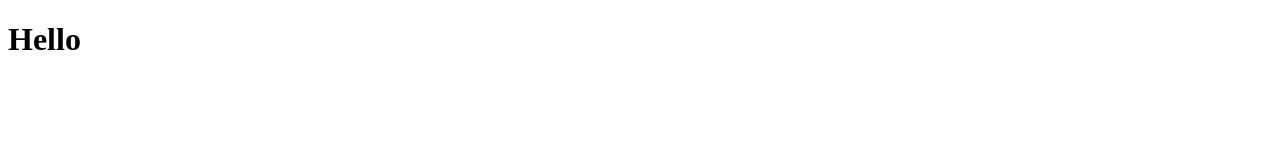
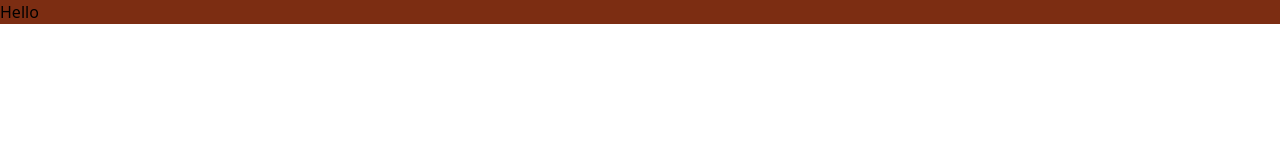
Before and after one commit to abhaygoel14/HisabKaro, a React app: page / in a window 1280 px wide. Built offline with nearby package versions, Linux system fonts and the light colour scheme.

Commit message:
Integrated Tailwindcss

```diff
--- a/App.js
+++ b/App.js
@@ -3,7 +3,7 @@ import ReactDOM from "react-dom/client";
 const HeaderComponent = function () {
   return (
     <div>
-      <h1>Hello</h1>
+      <h1 className="bg-orange-900">Hello</h1>
     </div>
   );
 };
--- /dev/null
+++ b/index.css
@@ -0,0 +1,3 @@
+@tailwind base;
+@tailwind components;
+@tailwind utilities;
--- a/index.html
+++ b/index.html
@@ -9,6 +9,7 @@
     <style>
         @import url('https://fonts.googleapis.com/css2?family=Lato&display=swap');
     </style>
+      <link href="./index.css" rel="stylesheet">
 </head>
 
 <body>
--- a/package.json
+++ b/package.json
@@ -18,7 +18,9 @@
   "homepage": "https://github.com/abhaygoel14/HisabKaro#readme",
   "devDependencies": {
     "parcel": "^2.9.1",
-    "process": "^0.11.10"
+    "postcss": "^8.4.24",
+    "process": "^0.11.10",
+    "tailwindcss": "^3.3.2"
   },
   "dependencies": {
     "react": "^18.2.0",
--- /dev/null
+++ b/tailwind.config.js
@@ -0,0 +1,10 @@
+/** @type {import('tailwindcss').Config} */
+module.exports = {
+    content: [
+      "*",
+    ],
+    theme: {
+      extend: {},
+    },
+    plugins: [],
+  }
```
Also changed, not shown: .postcssrc (added), 1 other file.
